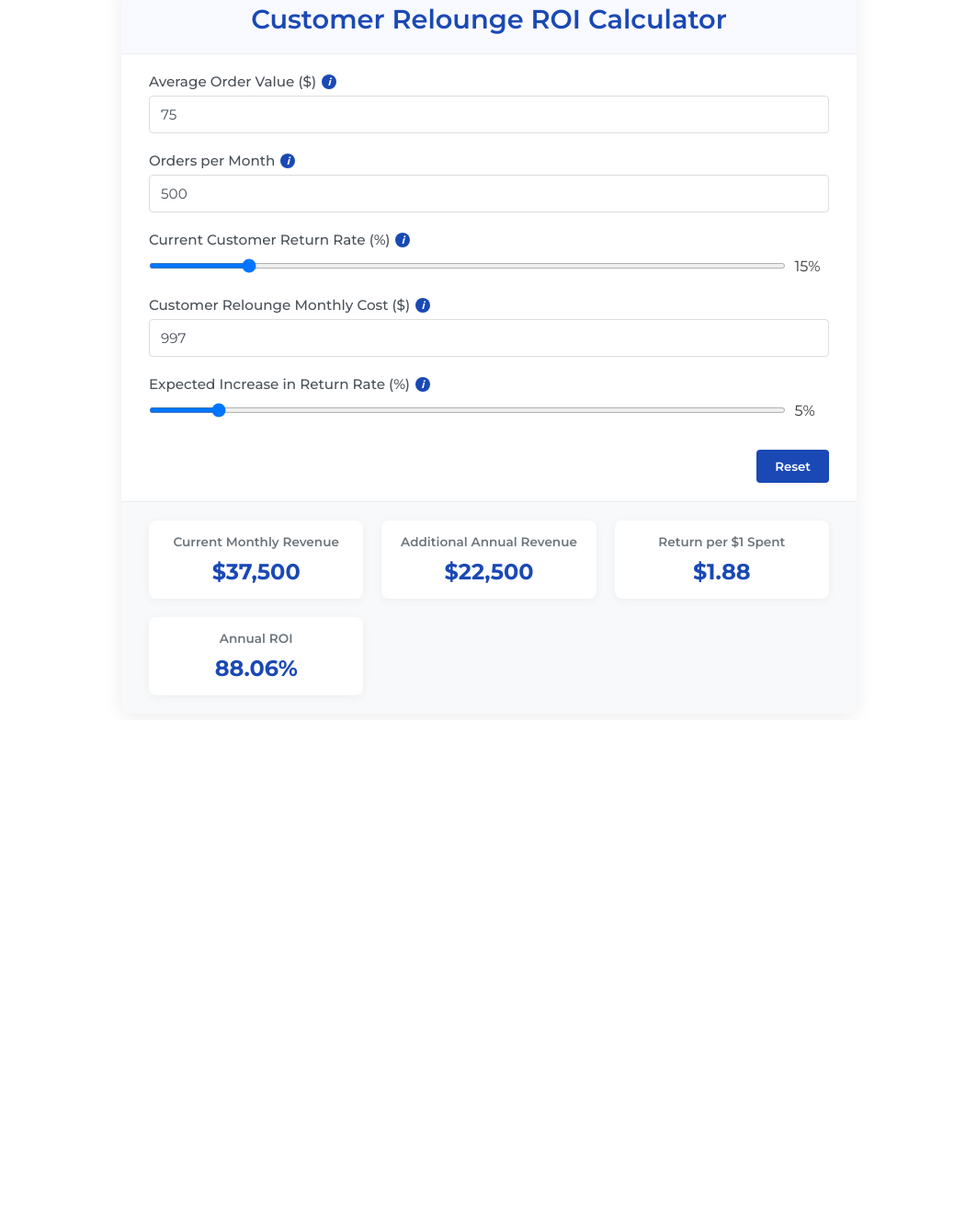
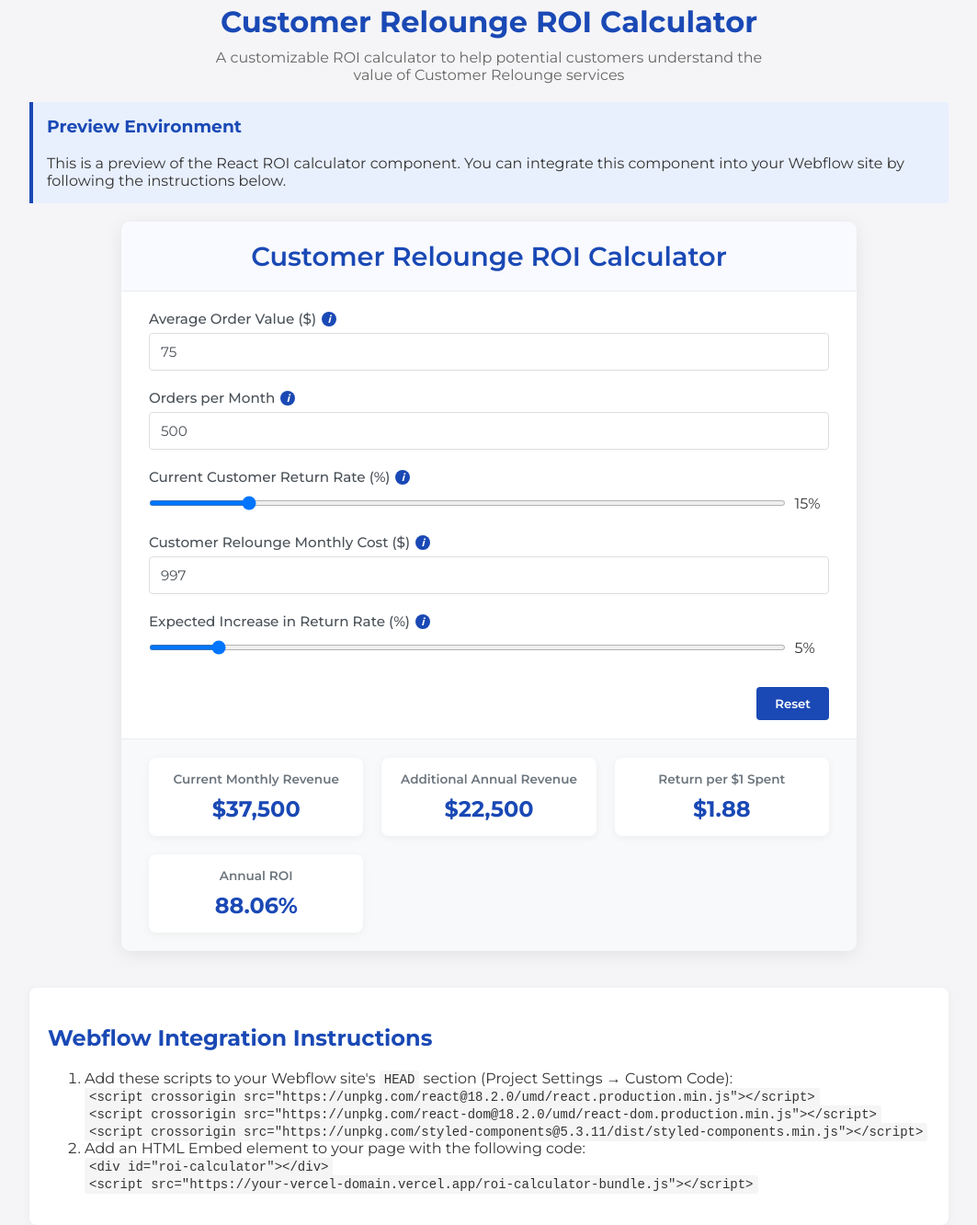
Before and after one commit to Dominien/react-relounge-roi, a React app: page public/index.html in a window 1280 px wide. Shown: the part 17-1349 px from the top of the page at 92% size, without its empty margins (108-1171 px from the left). Before the commit the page ends 800 px from the top, so only its background shows below. Built offline with nearby package versions, Linux system fonts and the light colour scheme.

Commit message:
Your commit message

```diff
--- a/package.json
+++ b/package.json
@@ -5,6 +5,7 @@
   "scripts": {
     "start": "webpack serve --mode development",
     "build": "webpack --mode production && cp public/index.html dist/",
+    "vercel-build": "npm run build",
     "test": "echo \"Error: no test specified\" && exit 1"
   },
   "repository": {
--- a/public/index.html
+++ b/public/index.html
@@ -9,9 +9,108 @@
   <script crossorigin src="https://unpkg.com/react@18.2.0/umd/react.production.min.js"></script>
   <script crossorigin src="https://unpkg.com/react-dom@18.2.0/umd/react-dom.production.min.js"></script>
   <script crossorigin src="https://unpkg.com/styled-components@5.3.11/dist/styled-components.min.js"></script>
+  <style>
+    body {
+      background-color: #f5f5f7;
+      padding: 20px;
+      font-family: 'Montserrat', sans-serif;
+    }
+
+    .container {
+      max-width: 1000px;
+      margin: 0 auto;
+    }
+
+    .header {
+      text-align: center;
+      margin-bottom: 20px;
+    }
+
+    .header h1 {
+      color: #1a49b5;
+      margin-bottom: 10px;
+    }
+
+    .header p {
+      color: #666;
+      font-size: 16px;
+      max-width: 600px;
+      margin: 0 auto;
+    }
+
+    .preview-note {
+      background-color: #e8f0fe;
+      border-left: 4px solid #1a49b5;
+      padding: 15px;
+      margin-bottom: 20px;
+      border-radius: 0 4px 4px 0;
+    }
+
+    .preview-note h3 {
+      margin-top: 0;
+      color: #1a49b5;
+    }
+
+    .preview-note p {
+      margin-bottom: 0;
+    }
+
+    .webflow-instructions {
+      margin-top: 40px;
+      padding: 20px;
+      background-color: white;
+      border-radius: 8px;
+      box-shadow: 0 2px 10px rgba(0,0,0,0.05);
+    }
+
+    .webflow-instructions h2 {
+      color: #1a49b5;
+    }
+
+    code {
+      background-color: #f5f5f5;
+      padding: 2px 5px;
+      border-radius: 3px;
+      font-family: monospace;
+      font-size: 14px;
+    }
+  </style>
 </head>
 <body>
-  <div id="roi-calculator"></div>
+  <div class="container">
+    <div class="header">
+      <h1>Customer Relounge ROI Calculator</h1>
+      <p>A customizable ROI calculator to help potential customers understand the value of Customer Relounge services</p>
+    </div>
+
+    <div class="preview-note">
+      <h3>Preview Environment</h3>
+      <p>This is a preview of the React ROI calculator component. You can integrate this component into your Webflow site by following the instructions below.</p>
+    </div>
+
+    <div id="roi-calculator"></div>
+
+    <div class="webflow-instructions">
+      <h2>Webflow Integration Instructions</h2>
+      <ol>
+        <li>Add these scripts to your Webflow site's <code>HEAD</code> section (Project Settings → Custom Code):
+          <br>
+          <code>&lt;script crossorigin src="https://unpkg.com/react@18.2.0/umd/react.production.min.js"&gt;&lt;/script&gt;</code>
+          <br>
+          <code>&lt;script crossorigin src="https://unpkg.com/react-dom@18.2.0/umd/react-dom.production.min.js"&gt;&lt;/script&gt;</code>
+          <br>
+          <code>&lt;script crossorigin src="https://unpkg.com/styled-components@5.3.11/dist/styled-components.min.js"&gt;&lt;/script&gt;</code>
+        </li>
+        <li>Add an HTML Embed element to your page with the following code:
+          <br>
+          <code>&lt;div id="roi-calculator"&gt;&lt;/div&gt;</code>
+          <br>
+          <code>&lt;script src="https://your-vercel-domain.vercel.app/roi-calculator-bundle.js"&gt;&lt;/script&gt;</code>
+        </li>
+      </ol>
+    </div>
+  </div>
+
   <!-- Your ROI calculator bundle -->
   <script src="roi-calculator-bundle.js"></script>
 </body>
```
Also changed, not shown: dist/index.html, vercel.json.
